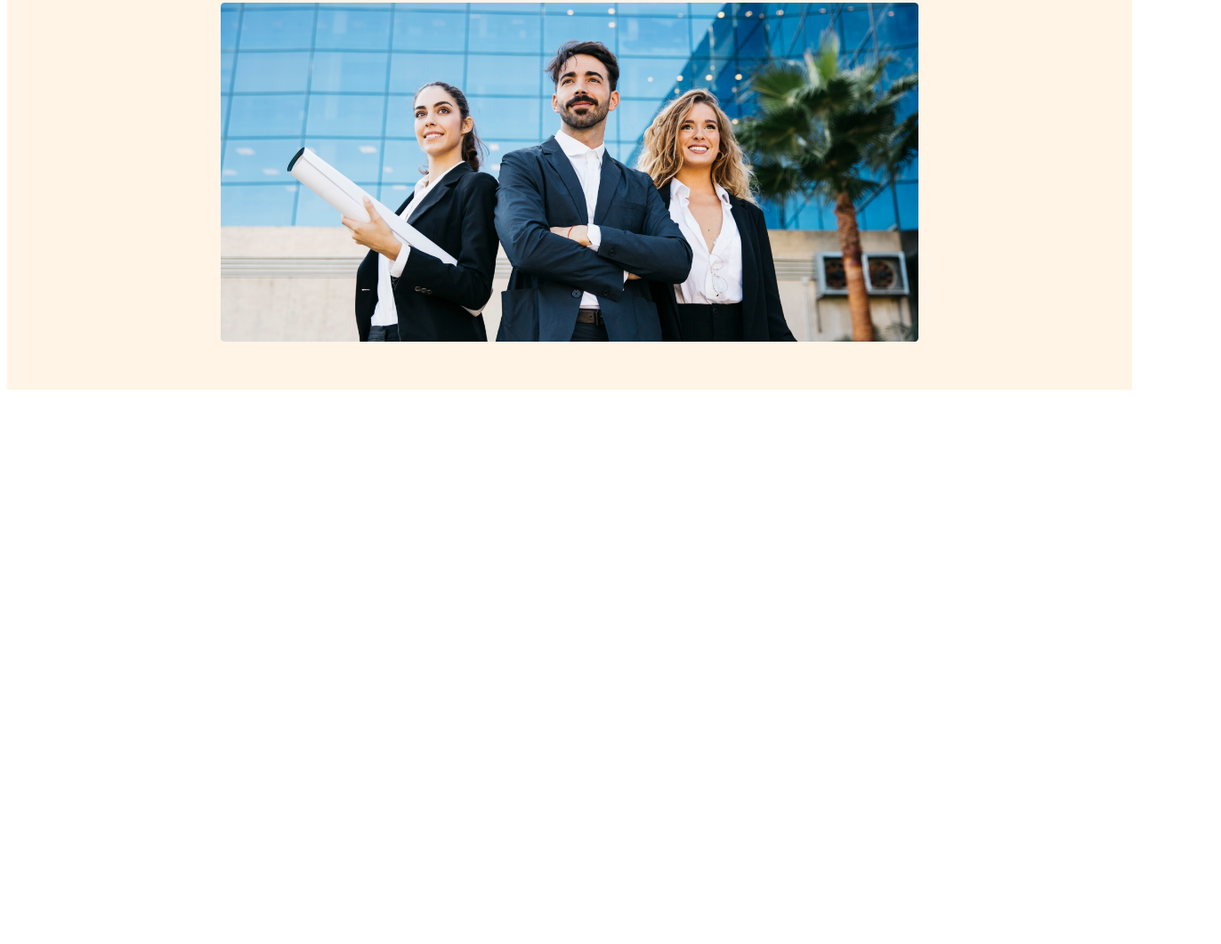
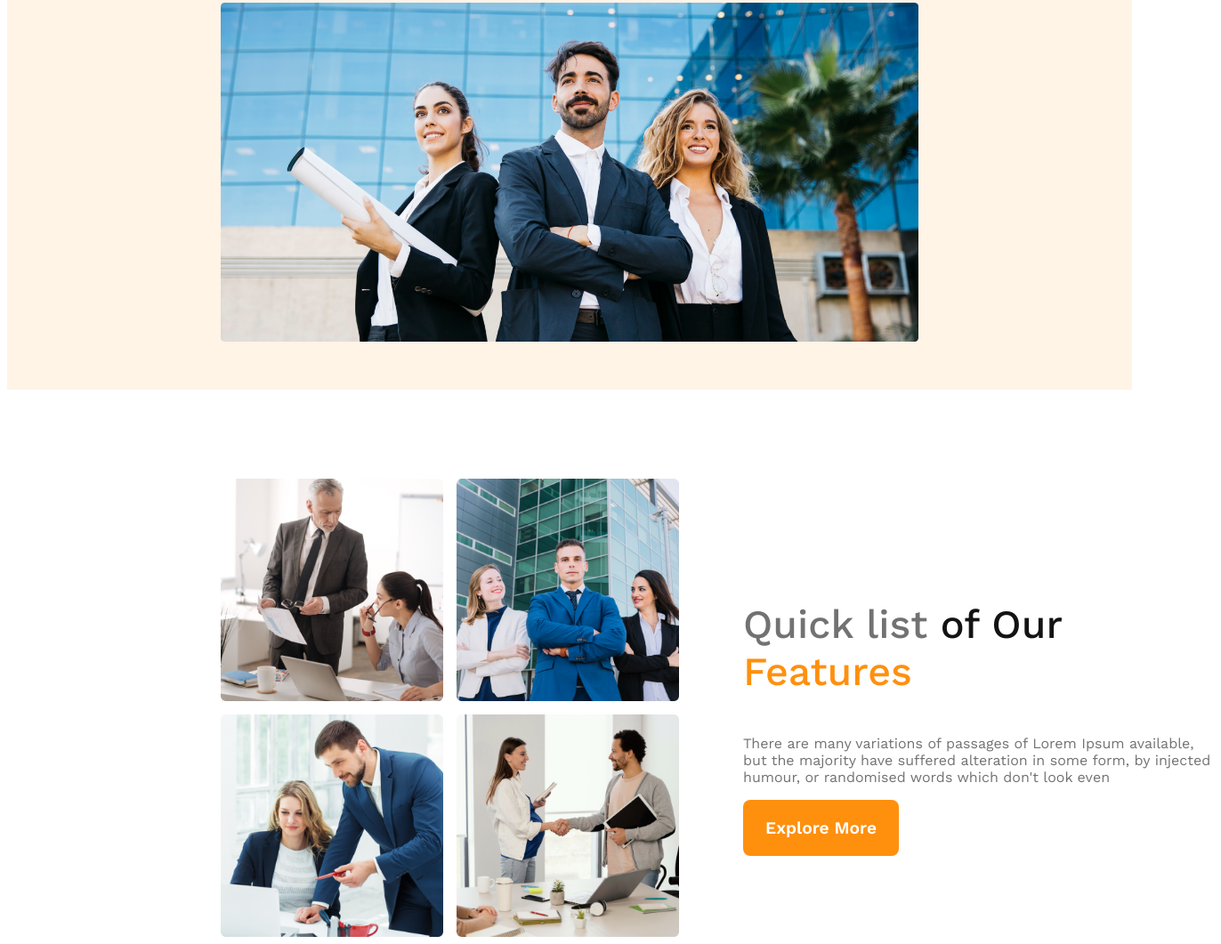
Before and after one commit to AntorRoyTOxi/g3-architects, a plain HTML site: page index.html in a window 1280 px wide. Shown: the part 572-1633 px from the top of the page at 89% size, 1372 px wide, since content can reach past the window. Before the commit the page ends 1018 px from the top, so only its background shows below. Drawn offline with nearby package versions, Linux system fonts and the light colour scheme.

Commit message:
main section1 complete

```diff
--- a/index.html
+++ b/index.html
@@ -31,8 +31,24 @@
     </div>
 </div>
     </header>
-     <main>
-
+     <main class="main-part">
+                <section class="section1">
+                        <div class="future">
+                             <div class="future-picture">
+                                 <img src="images/team1.png" alt="">
+                                  <img src="images/team2.png" alt="">
+                                   <img src="images/team3.png" alt="">
+                                    <img src="images/team4.png" alt="">
+                             </div>
+                              <div class="future-details">
+                                  <h3 class="future-heading"> <span class="quick">Quick list</span> of Our <span class="feature">Features</span> </h3>
+                                  <p class="future-pera-details">
+                                    There are many variations of passages of Lorem Ipsum available, but the majority have suffered alteration in some form, by injected humour, or randomised words which don't look even
+                                  </p>
+                                   <button class="primary-btn">Explore More</button>
+                              </div>
+                        </div>
+                </section>
      </main>
       <footer>
 
--- a/style.css
+++ b/style.css
@@ -68,6 +68,59 @@
              margin-top: 20px;
              width:100%;
          }
+          /* this is main section part  */
+
+ .main-part{
+     max-width: 1440px;
+     margin: 0 240px;
+ }
+
+
+
+            .future{
+                 display: flex;
+                  margin-top: 100px;
+                   align-items: center;
+
+            }
+             .future-picture{
+
+                 display: grid;
+                  grid-template-columns: repeat(2,1fr);
+                   gap: 15px;
+             }
+              .future-picture>img{
+                 height: 250px;
+              }
+             .future-details{
+                 padding-left: 72px;
+             }
+           .future-heading{
+            width: 468px;
+
+           color:  #131313;
+           font-size: 2.8rem;
+           font-weight: 500;
+    }
+      .quick{
+         color: #727272;
+      }
+       .feature{
+         color: #FF900E;
+       }
+        .future-pera-details{
+            width: 537px;
+            color:  #727272;
+             font-size: 1rem;
+            font-weight: 400;
+
+        }
+
+
+
+
+
+
                 /* reponsive website  */
                  @media screen and ( max-width:576px) {
                      header{
@@ -96,3 +149,30 @@
                         flex-direction: column;
                       }
                    }
+
+
+                    /* this is main part media quary  */
+                    @media screen  and (max-width:576px) {
+
+                         .future{
+                             flex-direction: column-reverse;
+                              gap: 20px;
+                         }
+                          .future-picture{
+                             grid-template-columns: repeat(1,1fr);
+                          }
+                           .future-details{
+
+                           }
+                            .future-pera-details{
+                                 width: 100%;
+                            }
+                           .main-part{
+                                 margin: 0;
+                             }
+                    }
+                     @media screen and (min-width:576px) and (max-width:960px) {
+                        .future{
+                            flex-direction: column-reverse;
+                             gap: 20px;}
+                     }
```
